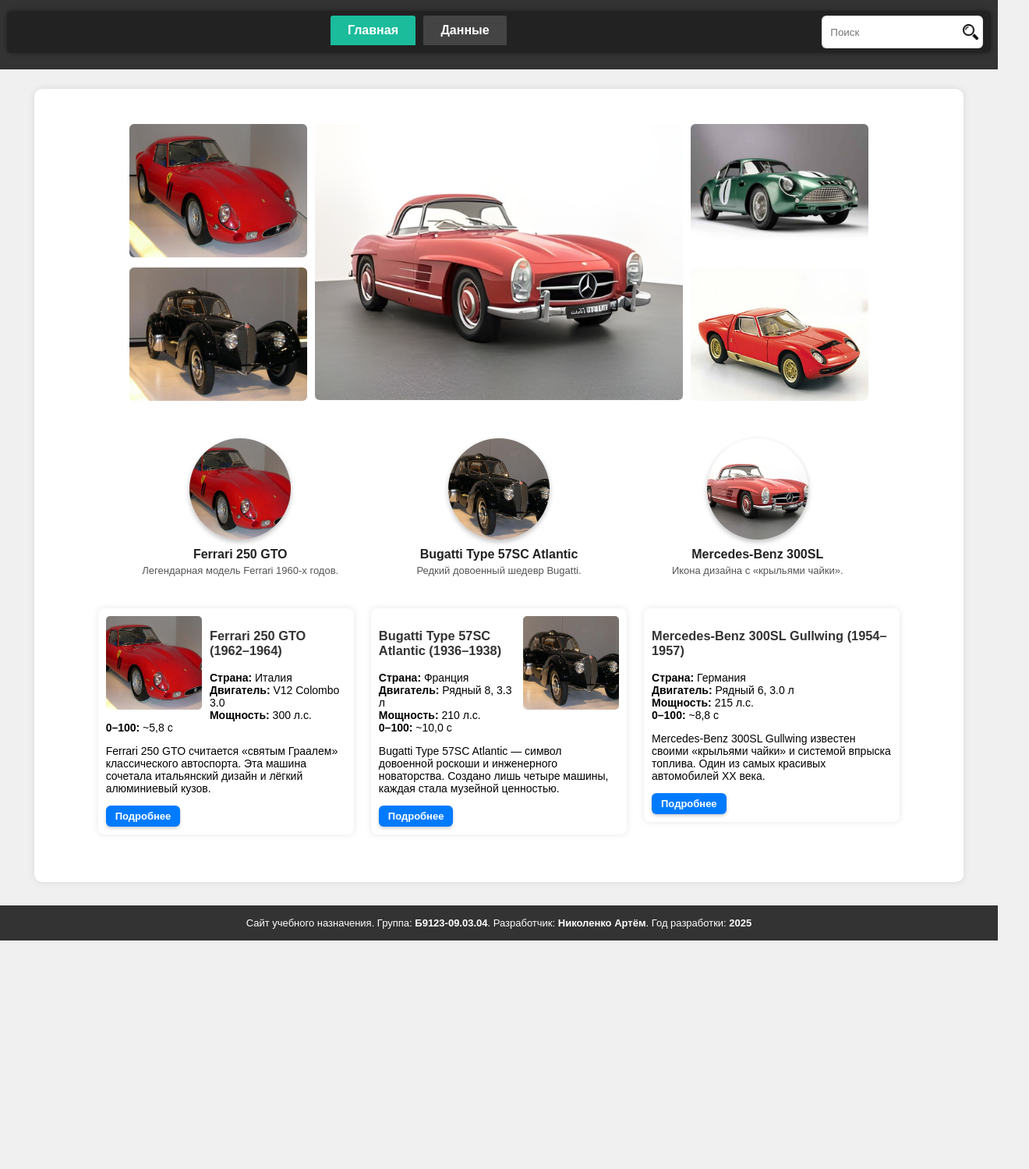
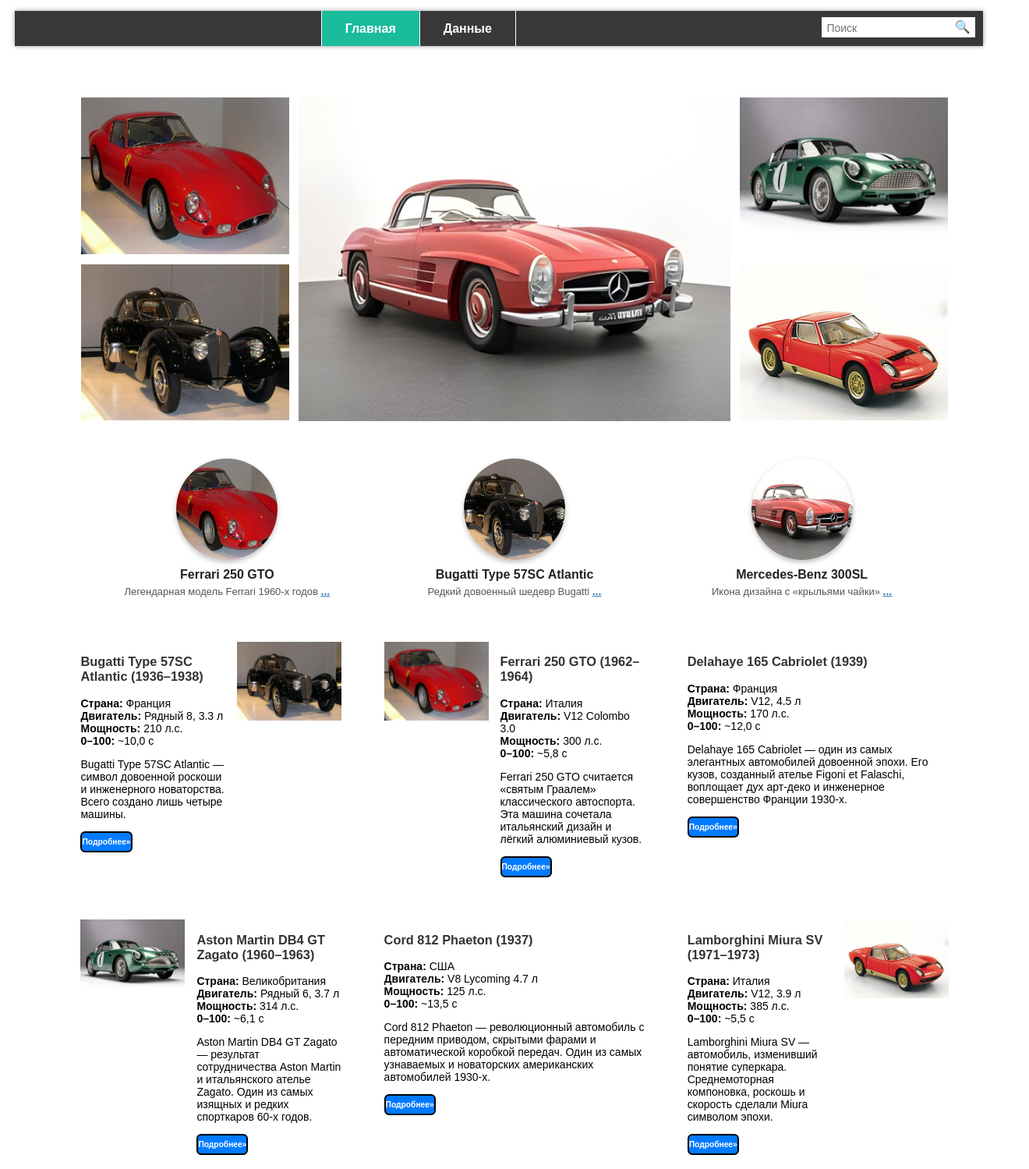
Before and after one commit to Xolopenya/rare_cars, a plain HTML site: page index.html in a window 1280 px wide. Shown: the top 1499 px of the page at 78% size, 1320 px wide, since content can reach past the window. Before the commit the page ends 1206 px from the top, so only its background shows below. Drawn offline with Linux system fonts and the light colour scheme.

Commit message:
Change message

```diff
--- a/index.html
+++ b/index.html
@@ -7,27 +7,29 @@
   <style>
     body {
       font-family: Arial, sans-serif;
-      background-color: #f0f0f0;
+      background-color: #ffffff;
       margin: 0;
       padding: 0;
     }
 
     /*ШАПКА*/
     header {
-      background-color: #333;
+      background-color: #ffffff;
       padding: 8px 0 15px 0;
     }
 
     /*НАВИГАЦИЯ*/
     nav {
-      background-color: #222;
+      background-color: #393838;
       width: 97%;
       margin: 6px auto;
-      border-radius: 6px;
+
       box-shadow: 0 0 6px rgba(0, 0, 0, 0.4);
-      padding: 6px 10px;
+      height: 45px;
+      line-height: 45px;
       text-align: center;
       overflow: hidden;
+
     }
 
     .nav-inner {
@@ -35,40 +37,60 @@
       width: 100%;
       white-space: nowrap;
       text-align: center;
-      position: relative;
+
       box-sizing: border-box;
     }
 
+    /* ===== МЕНЮ ===== */
     .menu {
       display: inline-block;
-      vertical-align: middle;
+      font-size: 0;
     }
 
     .menu a {
       display: inline-block;
-      background-color: #444;
+      line-height: inherit;
+      height: 60px;
+      line-height: 45px;
+      background-color: #393838;
       color: white;
       text-decoration: none;
-      padding: 10px 22px;
+      padding: 0 30px;
       font-weight: bold;
-      margin: 0 3px;
-      border-radius: 3px 3px 0 0;
+      border-left: 1px solid white;
+      border-right: 1px solid white;
+      font-size: 16px;
+      vertical-align: middle;
+    }
+
+    .menu a+a {
+      border-left: none;
+    }
+
+    .menu a:last-child {
+      border-right: 1px solid white;
+
     }
 
     .menu a:hover,
     .menu a.active {
       background-color: #1abc9c;
       color: #fff;
+      transition: background-color 0.3s;
     }
 
     .search-box {
       display: inline-block;
+      float: right;
       vertical-align: middle;
+      text-align: right;
       background-color: white;
-      border-radius: 6px;
-      padding: 2px 6px;
-      box-shadow: inset 0 0 2px rgba(0, 0, 0, 0.3);
-      float: right;
+      padding: 0 6px;
+      height: 26px;
+      line-height: 26px;
+      margin-top: 8px;
+      margin-right: 10px;
+      border-radius: 0;
     }
 
     .search-box form {
@@ -79,36 +101,26 @@
 
     .search-box input[type="text"] {
       border: none;
-      outline: none;
-      padding: 5px 5px;
+      padding: 0 ;
       width: 160px;
-      height: 28px;
+      height: 24px;
       vertical-align: middle;
+      font-size: 14px;
     }
 
+
     .search-box button {
-      border: none;
-      background: none;
-      cursor: pointer;
       padding: 0;
-      margin: 0;
-      vertical-align: middle;
     }
 
-    .search-box img {
-      width: 20px;
-      height: 20px;
-      vertical-align: middle;
-    }
 
     /*КОНТЕНТ*/
     main {
-      width: 90%;
-      margin: 25px auto;
+      width: 100%;
+      margin: 0px auto;
       background-color: white;
       padding: 20px;
-      border-radius: 10px;
-      box-shadow: 0 0 10px rgba(0, 0, 0, 0.1);
+
     }
 
     h2,
@@ -118,7 +130,7 @@
 
     /*ГАЛЕРЕЯ*/
     .gallery {
-      width: 90%;
+      width: 95%;
       margin: 20px auto;
       text-align: center;
       font-size: 0;
@@ -145,12 +157,7 @@
       width: 100%;
       height: auto;
       margin: 5px 0;
-      border-radius: 6px;
-      transition: transform 0.3s;
-    }
 
-    .gallery img:hover {
-      transform: scale(1.03);
     }
 
     /* ===== СТАТЬИ ===== */
@@ -167,21 +174,19 @@
       margin: 1%;
       vertical-align: top;
       background-color: #fff;
-      border-radius: 8px;
-      box-shadow: 0 0 8px rgba(0, 0, 0, 0.1);
-      padding: 10px;
       font-size: 14px;
       box-sizing: border-box;
       text-align: left;
-      min-height: 240px;
+      overflow: hidden;
+      padding: 15px;
     }
 
-
+    /* === КАРТИНКИ === */
     .pic {
       width: 40%;
-      height: 120px;
-      border-radius: 5px;
+      height: 100%;
       overflow: hidden;
+      box-sizing: border-box;
     }
 
     .pic img {
@@ -190,33 +195,55 @@
       object-fit: cover;
     }
 
-
+    /* Картинка слева */
     .left-img .pic {
       float: left;
-      margin-right: 10px;
+      margin-right: 15px;
     }
 
+    /* Картинка справа */
     .right-img .pic {
       float: right;
-      margin-left: 10px;
+      margin-left: 15px;
     }
 
+    /* Без картинки */
     .no-img .text {
       text-align: left;
     }
 
-    /*ПОДРОБНЕЕ*/
+    /* === ТЕКСТ === */
+    .text {
+      height: 100%;
+      overflow: hidden;
+    }
+
     .btn {
       display: inline-block;
       background-color: #007bff;
       color: white;
       text-decoration: none;
-      padding: 6px 12px;
+      text-align: center;
+      padding: 6px 0;
       border-radius: 6px;
       font-weight: bold;
-      font-size: 13px;
-      box-shadow: 0 2px 4px rgba(0, 0, 0, 0.2);
-      transition: background-color 0.3s;
+      font-size: 0.8vw;
+      border: 2px solid #000000;
+    }
+
+    .left-img .btn {
+      left: calc(40% + 15px);
+      bottom: 25px;
+    }
+
+    .right-img .btn {
+      right: calc(40% + 15px);
+      bottom: 25px;
+    }
+
+    .no-img .btn {
+      right: 10px;
+      bottom: 25px;
     }
 
     .btn:hover {
@@ -248,12 +275,10 @@
       display: block;
       margin: 0 auto 10px auto;
       box-shadow: 0 3px 6px rgba(0, 0, 0, 0.25);
-      transition: transform 0.3s;
+
     }
 
-    .round-item img:hover {
-      transform: scale(1.05);
-    }
+
 
     .round-item h4 {
       margin: 8px 0 4px 0;
@@ -269,7 +294,7 @@
 
     /*ПОДВАЛ*/
     footer {
-      background-color: #333;
+      background-color: #393838;
       color: white;
       text-align: center;
       padding: 15px;
@@ -279,6 +304,17 @@
     footer p {
       margin: 0;
       font-size: 13px;
+    }
+
+    .dots {
+      text-decoration: underline;
+      color: #3876b7;
+      font-weight: bold;
+      font-size: 14px;
+    }
+
+    .dots:hover {
+      color: #0056b3;
     }
   </style>
 </head>
@@ -295,9 +331,8 @@
         <div class="search-box">
           <form action="#" method="get">
             <input type="text" placeholder="Поиск">
-            <button type="submit">
-              <img src="img/search_icon.png" alt="Поиск">
-            </button>
+            &#128269;
+
           </form>
         </div>
       </div>
@@ -328,23 +363,40 @@
         <div class="round-item">
           <img src="img/ferrari_250_gto.jpg" alt="Ferrari 250 GTO">
           <h4>Ferrari 250 GTO</h4>
-          <p>Легендарная модель Ferrari 1960-х годов.</p>
+          <p>Легендарная модель Ferrari 1960-х годов <a href="ferrari-250-gto.html" class="dots">...</a></p>
         </div>
 
         <div class="round-item">
           <img src="img/bugatti_type57sc_atlantic.jpg" alt="Bugatti Type 57SC Atlantic">
           <h4>Bugatti Type 57SC Atlantic</h4>
-          <p>Редкий довоенный шедевр Bugatti.</p>
+          <p>Редкий довоенный шедевр Bugatti <a href="bugatti-type-57sc-atlantic.html" class="dots">...</a></p>
         </div>
 
         <div class="round-item">
           <img src="img/mercedes_300sl.jpg" alt="Mercedes-Benz 300SL Gullwing">
           <h4>Mercedes-Benz 300SL</h4>
-          <p>Икона дизайна с «крыльями чайки».</p>
+          <p>Икона дизайна с «крыльями чайки» <a href="mercedes-300sl-gullwing.html" class="dots">...</a></p>
         </div>
       </div>
 
       <div class="articles">
+        <article class="right-img">
+          <div class="pic pink">
+            <img src="img/bugatti_type57sc_atlantic.jpg" alt="Bugatti Type 57SC Atlantic">
+          </div>
+          <div class="text">
+            <h3>Bugatti Type 57SC Atlantic (1936–1938)</h3>
+            <p><b>Страна:</b> Франция<br>
+              <b>Двигатель:</b> Рядный 8, 3.3 л<br>
+              <b>Мощность:</b> 210 л.с.<br>
+              <b>0–100:</b> ~10,0 с
+            </p>
+            <p>Bugatti Type 57SC Atlantic — символ довоенной роскоши и инженерного новаторства. Всего создано лишь
+              четыре
+              машины.</p>
+            <a href="bugatti-type-57sc-atlantic.html" class="btn">Подробнее»</a>
+          </div>
+        </article>
 
         <article class="left-img">
           <div class="pic grey">
@@ -359,38 +411,114 @@
             </p>
             <p>Ferrari 250 GTO считается «святым Граалем» классического автоспорта. Эта машина сочетала итальянский
               дизайн и лёгкий алюминиевый кузов.</p>
-            <a href="ferrari-250-gto.html" class="btn">Подробнее</a>
+            <a href="ferrari-250-gto.html" class="btn">Подробнее»</a>
+          </div>
+        </article>
+
+        <article class="no-img">
+          <div class="text">
+            <h3>Delahaye 165 Cabriolet (1939)</h3>
+            <p><b>Страна:</b> Франция<br>
+              <b>Двигатель:</b> V12, 4.5 л<br>
+              <b>Мощность:</b> 170 л.с.<br>
+              <b>0–100:</b> ~12,0 с
+            </p>
+            <p>Delahaye 165 Cabriolet — один из самых элегантных автомобилей довоенной эпохи. Его кузов, созданный
+              ателье Figoni et Falaschi, воплощает дух арт-деко и инженерное совершенство Франции 1930-х.</p>
+            <a href="#" class="btn">Подробнее»</a>
+          </div>
+        </article>
+
+        <article class="left-img">
+          <div class="pic grey">
+            <img src="img/aston_db4_gt_zagato.jpg" alt="Aston Martin DB4 GT Zagato">
+          </div>
+          <div class="text">
+            <h3>Aston Martin DB4 GT Zagato (1960–1963)</h3>
+            <p><b>Страна:</b> Великобритания<br>
+              <b>Двигатель:</b> Рядный 6, 3.7 л<br>
+              <b>Мощность:</b> 314 л.с.<br>
+              <b>0–100:</b> ~6,1 с
+            </p>
+            <p>Aston Martin DB4 GT Zagato — результат сотрудничества Aston Martin и итальянского ателье Zagato. Один из
+              самых изящных и редких спорткаров 60-х годов.</p>
+            <a href="aston-db4-gt-zagato.html" class="btn">Подробнее»</a>
+          </div>
+        </article>
+
+        <article class="no-img">
+          <div class="text">
+            <h3>Cord 812 Phaeton (1937)</h3>
+            <p><b>Страна:</b> США<br>
+              <b>Двигатель:</b> V8 Lycoming 4.7 л<br>
+              <b>Мощность:</b> 125 л.с.<br>
+              <b>0–100:</b> ~13,5 с
+            </p>
+            <p>Cord 812 Phaeton — революционный автомобиль с передним приводом, скрытыми фарами и автоматической
+              коробкой передач. Один из самых узнаваемых и новаторских американских автомобилей 1930-х.</p>
+            <a href="#" class="btn">Подробнее»</a>
           </div>
         </article>
 
         <article class="right-img">
           <div class="pic pink">
-            <img src="img/bugatti_type57sc_atlantic.jpg" alt="Bugatti Type 57SC Atlantic">
+            <img src="img/lamborghini_miura_sv.jpg" alt="Lamborghini Miura SV">
           </div>
           <div class="text">
-            <h3>Bugatti Type 57SC Atlantic (1936–1938)</h3>
-            <p><b>Страна:</b> Франция<br>
-              <b>Двигатель:</b> Рядный 8, 3.3 л<br>
-              <b>Мощность:</b> 210 л.с.<br>
-              <b>0–100:</b> ~10,0 с
+            <h3>Lamborghini Miura SV (1971–1973)</h3>
+            <p><b>Страна:</b> Италия<br>
+              <b>Двигатель:</b> V12, 3.9 л<br>
+              <b>Мощность:</b> 385 л.с.<br>
+              <b>0–100:</b> ~5,5 с
             </p>
-            <p>Bugatti Type 57SC Atlantic — символ довоенной роскоши и инженерного новаторства. Создано лишь четыре
-              машины, каждая стала музейной ценностью.</p>
-            <a href="bugatti-type-57sc-atlantic.html" class="btn">Подробнее</a>
+            <p>Lamborghini Miura SV — автомобиль, изменивший понятие суперкара. Среднемоторная компоновка, роскошь и
+              скорость сделали Miura символом эпохи.</p>
+            <a href="lamborghini-miura-sv.html" class="btn">Подробнее»</a>
           </div>
         </article>
 
         <article class="no-img">
           <div class="text">
+            <h3>Delage D8-120S (1939)</h3>
+            <p><b>Страна:</b> Франция<br>
+              <b>Двигатель:</b> Рядный 8, 4.3 л<br>
+              <b>Мощность:</b> 145 л.с.<br>
+              <b>0–100:</b> ~15,0 с
+            </p>
+            <p>Delage D8-120S — французский шедевр арт-деко. Известен своими плавными линиями и роскошной отделкой. Один
+              из самых стильных автомобилей 1930-х годов.</p>
+            <a href="#" class="btn">Подробнее»</a>
+          </div>
+        </article>
+
+        <article class="no-img">
+          <div class="text">
+            <h3>Jaguar XK120 (1948–1954)</h3>
+            <p><b>Страна:</b> Великобритания<br>
+              <b>Двигатель:</b> Рядный 6, 3.4 л<br>
+              <b>Мощность:</b> 160 л.с.<br>
+              <b>0–100:</b> ~9,8 с
+            </p>
+            <p>Jaguar XK120 — один из самых быстрых серийных автомобилей своего времени. Элегантный британский родстер,
+              ставший символом послевоенного возрождения автоспорта.</p>
+            <a href="#" class="btn">Подробнее»</a>
+          </div>
+        </article>
+
+        <article class="right-img">
+          <div class="pic blue">
+            <img src="img/mercedes_300sl.jpg" alt="Mercedes-Benz 300SL Gullwing">
+          </div>
+          <div class="text">
             <h3>Mercedes-Benz 300SL Gullwing (1954–1957)</h3>
             <p><b>Страна:</b> Германия<br>
               <b>Двигатель:</b> Рядный 6, 3.0 л<br>
-              <b>Мощность:</b> 215 л.с. <br>
+              <b>Мощность:</b> 215 л.с.<br>
               <b>0–100:</b> ~8,8 с
             </p>
             <p>Mercedes-Benz 300SL Gullwing известен своими «крыльями чайки» и системой впрыска топлива. Один из самых
               красивых автомобилей XX века.</p>
-            <a href="mercedes-300sl-gullwing.html" class="btn">Подробнее</a>
+            <a href="mercedes-300sl-gullwing.html" class="btn">Подробнее»</a>
           </div>
         </article>
       </div>
```
Also changed, not shown: img/search_icon_1.png (added).
